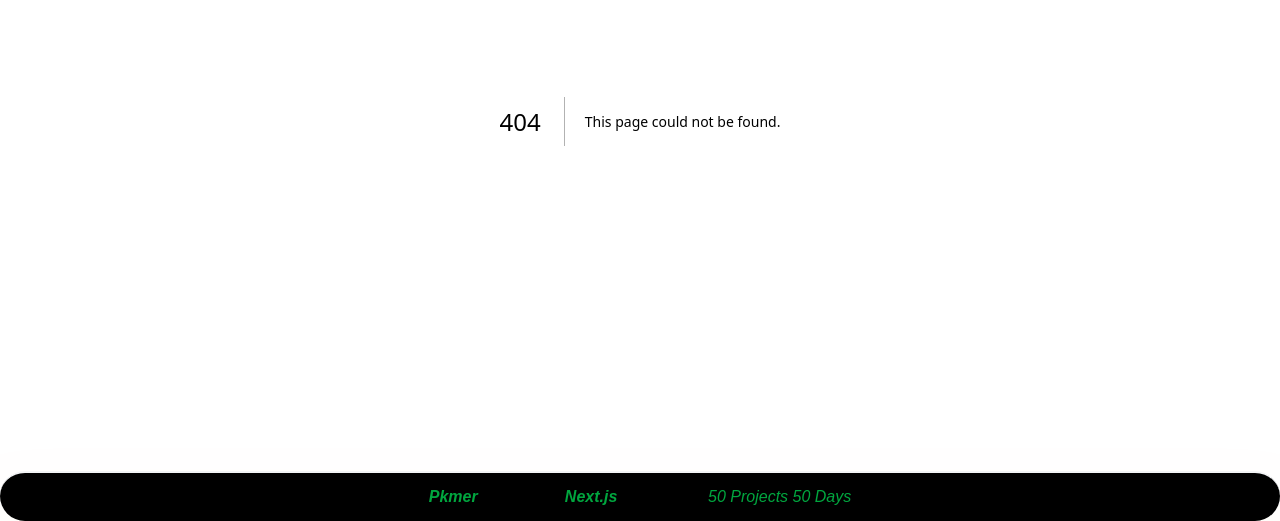
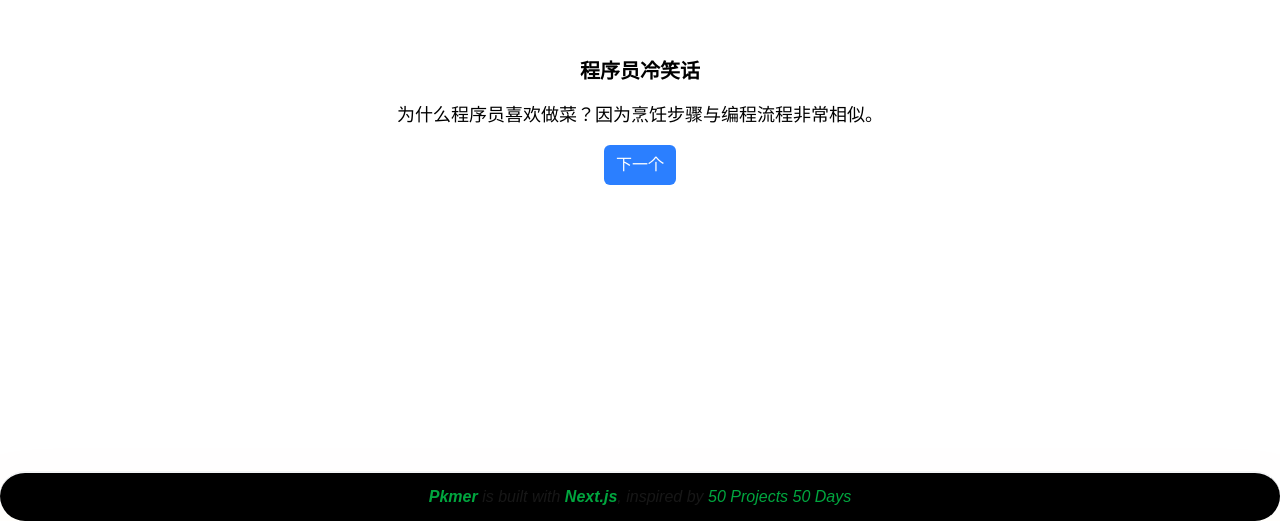
Before and after one commit to upangka/50days50projectsUseNextJs, a Next.js app: page /jokes in a window 1280 px wide. Before the commit this address had no page. Shown: the part 279-800 px from the top of the page. Built offline with nearby package versions, Linux system fonts and the light colour scheme.

Commit message:
feat(jokes): 完成jokes

```diff
--- /dev/null
+++ b/src/app/(cases)/jokes/_components/button.tsx
@@ -0,0 +1,21 @@
+'use client'
+import { useRouter } from 'next/navigation'
+
+interface ButtonProps extends React.PropsWithChildren {}
+
+export const Button: React.FC<ButtonProps> = ({ children }) => {
+  const router = useRouter()
+
+  function handleClick() {
+    router.replace('/jokes')
+  }
+
+  return (
+    <button
+      className='rounded-md bg-blue-500 px-3 py-2 text-white hover:scale-105 hover:bg-blue-700'
+      onClick={handleClick}
+    >
+      {children}
+    </button>
+  )
+}
--- /dev/null
+++ b/src/app/(cases)/jokes/actions.ts
@@ -0,0 +1,12 @@
+'use server'
+import type { Joke } from './api/data'
+export async function getJoke(): Promise<Joke> {
+  // TODO 做成环境变量的形式
+  const res = await fetch('http://localhost:3000/jokes/api', {
+    headers: {
+      Accept: 'application/json'
+    }
+  })
+  const data = await res.json()
+  return data
+}
--- /dev/null
+++ b/src/app/(cases)/jokes/page.tsx
@@ -0,0 +1,16 @@
+import { getJoke } from './actions'
+import { Button } from './_components/button'
+export default async function JokesPage() {
+  const joke = await getJoke()
+  console.log(joke)
+
+  return (
+    <section className='flex h-screen w-screen flex-col items-center justify-center'>
+      <div className='flex w-1/2 flex-col items-center justify-center gap-4 rounded-lg bg-white px-3 py-5 shadow-md shadow-white'>
+        <h1 className='text-xl font-bold text-black'>程序员冷笑话</h1>
+        <p className='px-11 text-lg text-black'>{joke.joke}</p>
+        <Button>下一个</Button>
+      </div>
+    </section>
+  )
+}
```
